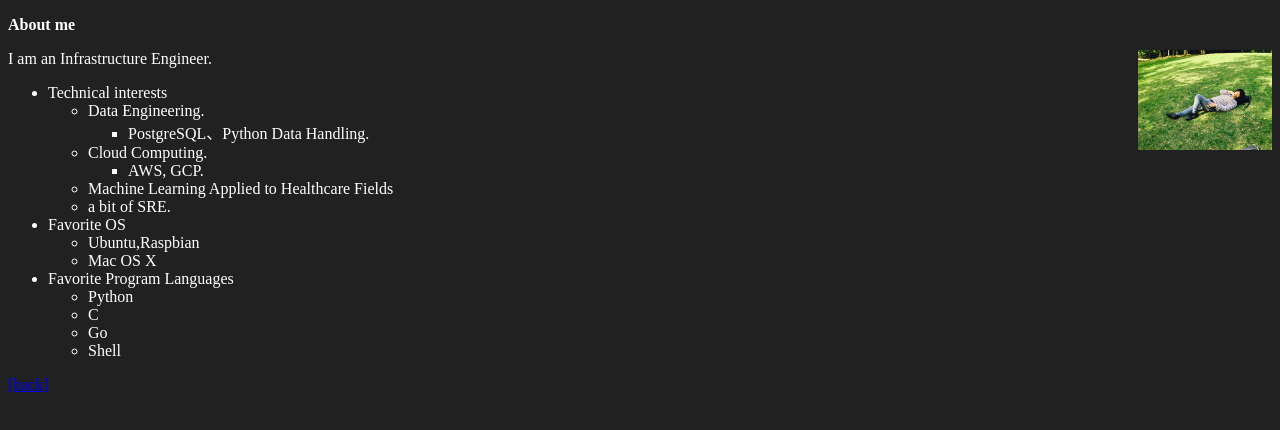
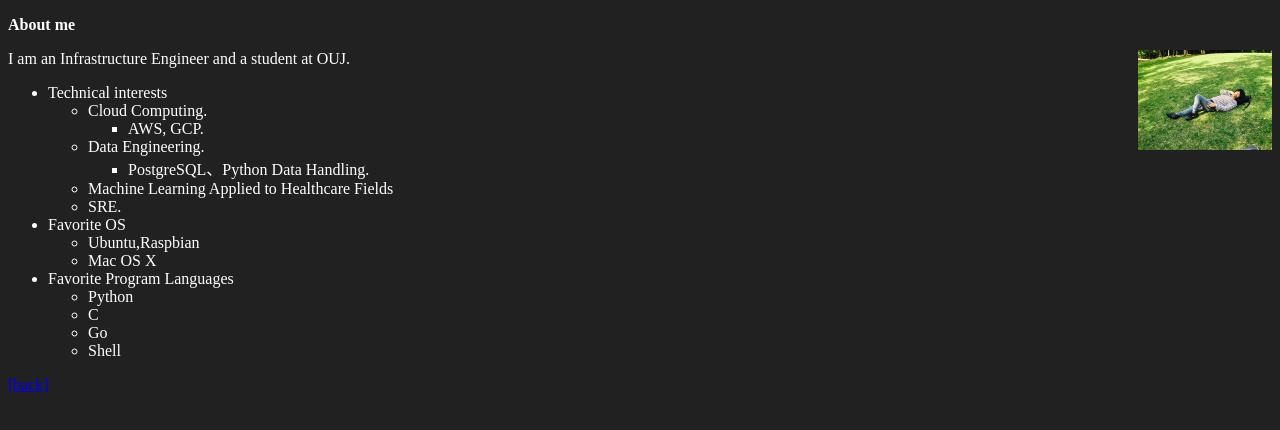
Before and after one commit to mutomasa/mutomasa.github.io, a plain HTML site: page aboutme.html in a window 1280 px wide. Drawn offline with Linux system fonts and the light colour scheme.

Commit message:
学生を追加

```diff
--- a/aboutme.html
+++ b/aboutme.html
@@ -19,23 +19,24 @@
     <p style="text-align: right;"><b><strong></strong></b></p>
     <p style="text-align: left;"><b><strong> </strong></b>I am an
       Infrastructure
-Engineer.&nbsp;&nbsp;&nbsp;&nbsp;&nbsp;&nbsp;&nbsp;&nbsp;&nbsp;&nbsp;&nbsp;&nbsp;&nbsp;&nbsp;&nbsp;&nbsp;&nbsp;&nbsp;&nbsp;&nbsp;&nbsp;&nbsp;&nbsp;&nbsp;&nbsp;&nbsp;&nbsp;&nbsp;&nbsp;&nbsp;&nbsp;&nbsp;&nbsp;&nbsp;&nbsp;&nbsp;&nbsp;&nbsp;&nbsp;&nbsp;&nbsp;&nbsp;&nbsp;&nbsp;&nbsp;&nbsp;&nbsp;&nbsp;&nbsp;&nbsp;&nbsp;&nbsp;&nbsp;&nbsp;&nbsp;&nbsp;&nbsp;&nbsp;&nbsp;&nbsp;&nbsp;&nbsp;&nbsp;&nbsp;
-      <a href="index.html"><b><strong><img src="me.jpg"
+      Engineer and a student at OUJ.
+      &nbsp;&nbsp;&nbsp;&nbsp;&nbsp;&nbsp;&nbsp;&nbsp;&nbsp;&nbsp;&nbsp;&nbsp;&nbsp;&nbsp;&nbsp;&nbsp;&nbsp;&nbsp;&nbsp;&nbsp;&nbsp;&nbsp;&nbsp;&nbsp;&nbsp;&nbsp;&nbsp;&nbsp;&nbsp;&nbsp;&nbsp;&nbsp;&nbsp;&nbsp;&nbsp;&nbsp;&nbsp;&nbsp;&nbsp;&nbsp;&nbsp;&nbsp;&nbsp;&nbsp;&nbsp;&nbsp;&nbsp;&nbsp;&nbsp;&nbsp;&nbsp;
+      <a href="index.html"><b><strong><img src="me.jpg" alt="aboutme" title="aboutme"
 
-              alt="aboutme" title="aboutme" style="width: 134px; height: 100px;"></strong></b></a></p>
+              style="width: 134px; height: 100px;"></strong></b></a></p>
     <ul>
       <li>Technical interests</li>
       <ul>
+        <li>Cloud Computing.&nbsp;</li>
+        <ul>
+          <li>AWS, GCP.</li>
+        </ul>
         <li>Data Engineering.</li>
         <ul>
           <li>PostgreSQL、Python Data Handling.</li>
         </ul>
-        <li>Cloud Computing. </li>
-        <ul>
-          <li>AWS, GCP.</li>
-        </ul>
         <li>Machine Learning Applied to Healthcare Fields</li>
-        <li>a bit of SRE.</li>
+        <li>SRE.</li>
       </ul>
       <li>Favorite OS</li>
       <ul>
```
